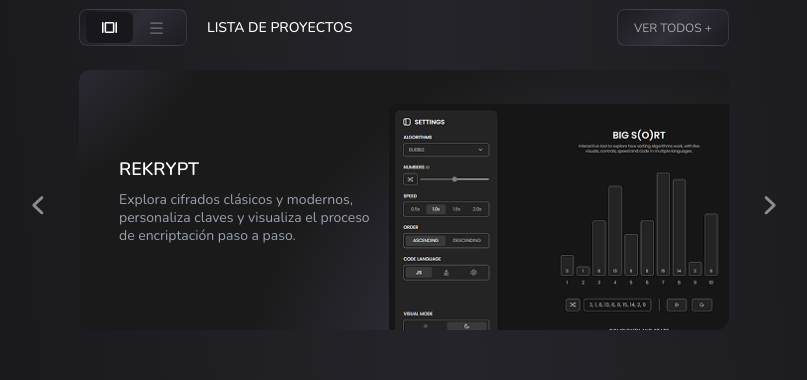
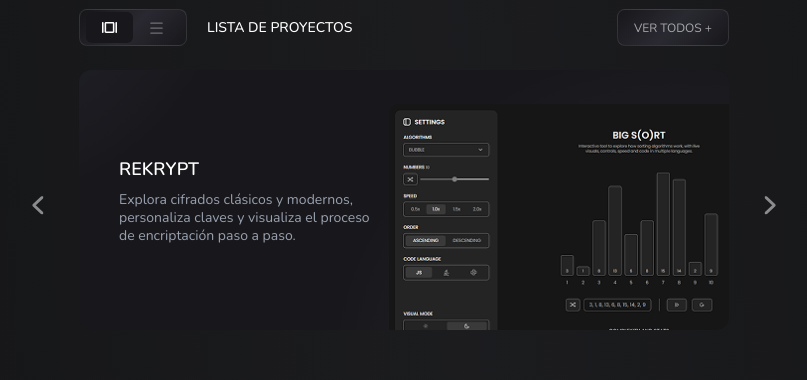
Before and after one commit to m4icol/portfolio, a React (Vite) app: page / in a window 1280 px wide. Shown: the part 1235-1615 px from the top of the page, without its empty margins (236-1043 px from the left). Built offline with nearby package versions, Linux system fonts and the light colour scheme.

Commit message:
refactor: some colors and gradients changed

```diff
--- a/src/App.tsx
+++ b/src/App.tsx
@@ -22,7 +22,7 @@ function App() {
       background: `
         linear-gradient(85deg,
           rgba(16, 14, 19, 0.2) 0%,
-          rgba(170, 159, 207, 0.1) 50%,
+          rgba(150, 143, 174, 0.05) 50%,
           rgba(19, 18, 26, 0.2) 100%
         ),
         #151617
--- a/src/components/Slider.tsx
+++ b/src/components/Slider.tsx
@@ -57,7 +57,7 @@ export default function Slider({ autoPlay = true}: SliderProps) {
     if (autoPlay && Projects.length > 0) {
       const interval = setInterval(() => {
         selectNewSlide(true);
-      }, 3000);
+      }, 3500);
       return () => clearInterval(interval);
     }
   });
@@ -66,7 +66,7 @@ export default function Slider({ autoPlay = true}: SliderProps) {
 
   return (
     <div className="relative flex flex-col items-center">
-      <div className="relative w-[650px] h-[260px] bg-[#1a1a1a] overflow-hidden rounded-xl px-10 flex ">
+      <div className="relative w-[650px] h-[260px] bg-DARK-selected overflow-hidden rounded-xl px-10 flex ">
         <div className="z-10 w-full max-w-[44%] h-full flex flex-col justify-center gap-2">
           <p className="text-lg font-semibold text-white">{current.title}</p>
           <p className="text-sm/4.5 text-gray-400">{current.description}</p>
@@ -84,7 +84,7 @@ export default function Slider({ autoPlay = true}: SliderProps) {
         <RadialGradient
           size="700"
           top="-20"
-          left="170"
+          left="250"
           gradient="gradient-radial-project absolute"
         />
 
--- a/src/style.css
+++ b/src/style.css
@@ -54,7 +54,7 @@ html {
 
   .gradient-radial-project {
       background: radial-gradient(circle,
-      rgba(171, 156, 240, 0.3) 0%,
+      rgba(171, 156, 240, 0.1) 0%,
       rgba(171, 156, 240, 0) 60%
       );
       background-size: 120% 120%;
```
